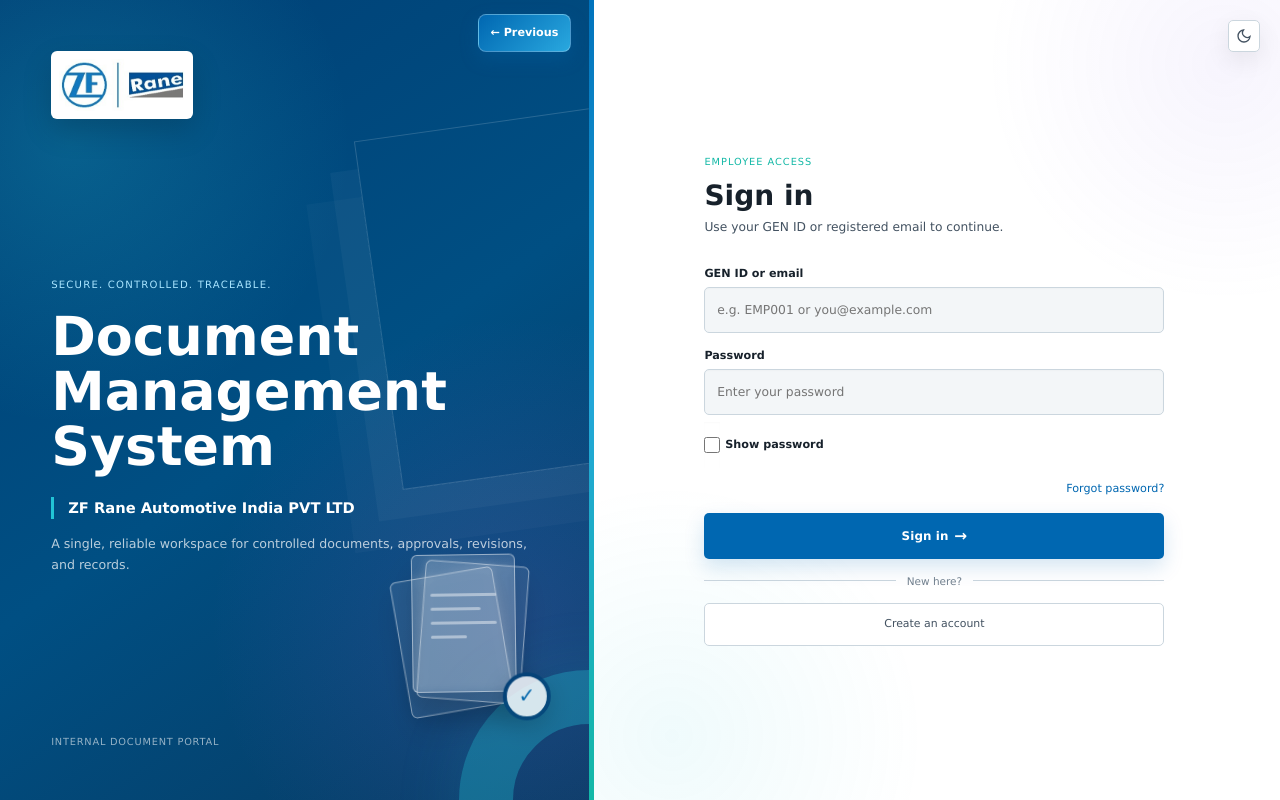
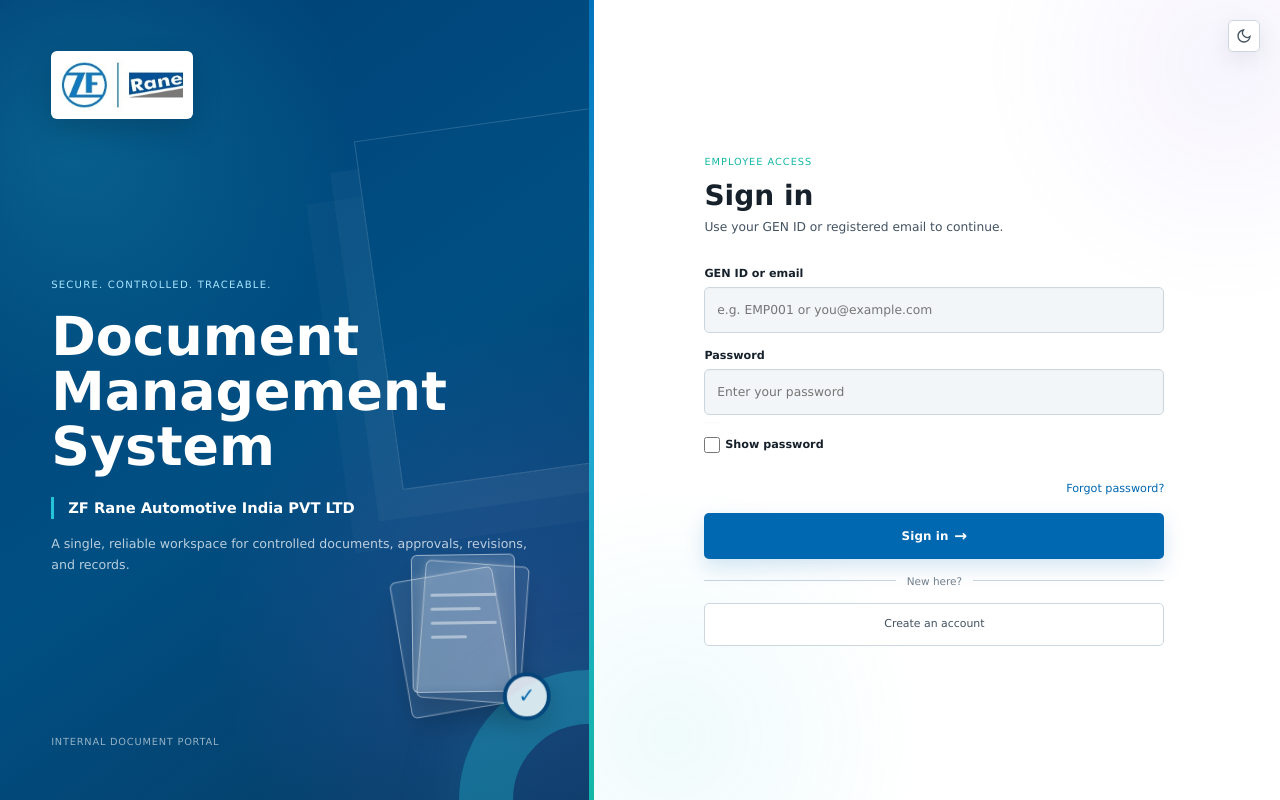
Before and after one commit to deepukishore/DMS-portal, a Flask app: page / in a window 1280 px wide. Run offline with Flask 3, Linux system fonts and the light colour scheme; data that the repository does not hold is empty.

Commit message:
fix: login page

```diff
--- a/templates/auth/login.html
+++ b/templates/auth/login.html
@@ -7,7 +7,6 @@
   <link rel="stylesheet" href="{{ url_for('static', filename='css/app.css', v='20260807-8') }}" />
 </head>
 <body class="auth-body auth-login">
-  <button type="button" class="btn-page-back auth-page-back" onclick="goToPreviousPage('{{ url_for('auth.login') }}')" aria-label="Go to previous page">&#8592; Previous</button>
   <button id="theme-toggle" class="btn-theme-auth" title="Toggle dark/light mode" aria-label="Toggle theme">
     <svg class="theme-sun" width="16" height="16" viewBox="0 0 24 24" fill="none" stroke="currentColor" stroke-width="2"><circle cx="12" cy="12" r="5"/><line x1="12" y1="1" x2="12" y2="3"/><line x1="12" y1="21" x2="12" y2="23"/><line x1="4.22" y1="4.22" x2="5.64" y2="5.64"/><line x1="18.36" y1="18.36" x2="19.78" y2="19.78"/><line x1="1" y1="12" x2="3" y2="12"/><line x1="21" y1="12" x2="23" y2="12"/><line x1="4.22" y1="19.78" x2="5.64" y2="18.36"/><line x1="18.36" y1="5.64" x2="19.78" y2="4.22"/></svg>
     <svg class="theme-moon" width="16" height="16" viewBox="0 0 24 24" fill="none" stroke="currentColor" stroke-width="2"><path d="M21 12.79A9 9 0 1 1 11.21 3 7 7 0 0 0 21 12.79z"/></svg>
```
